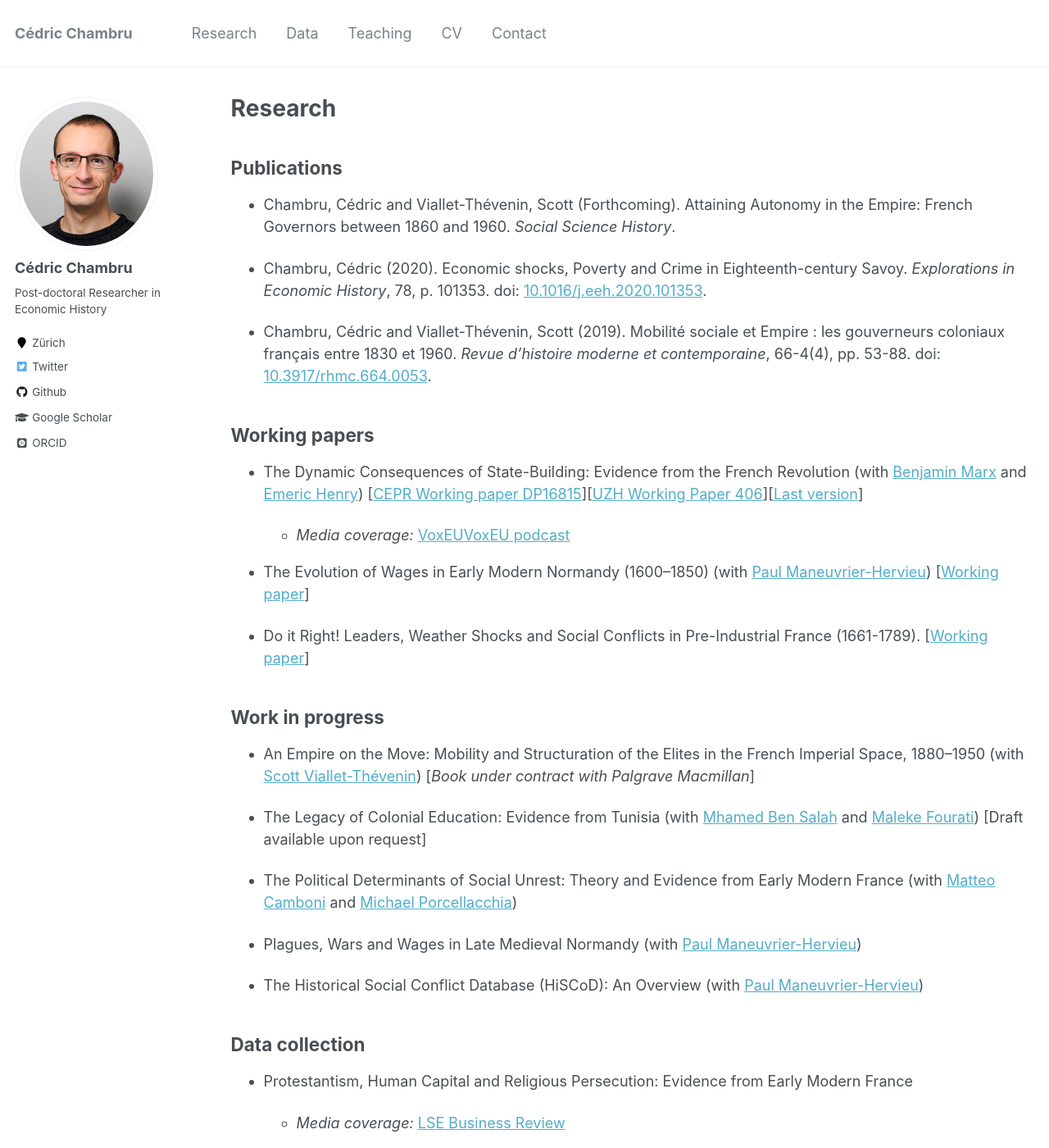
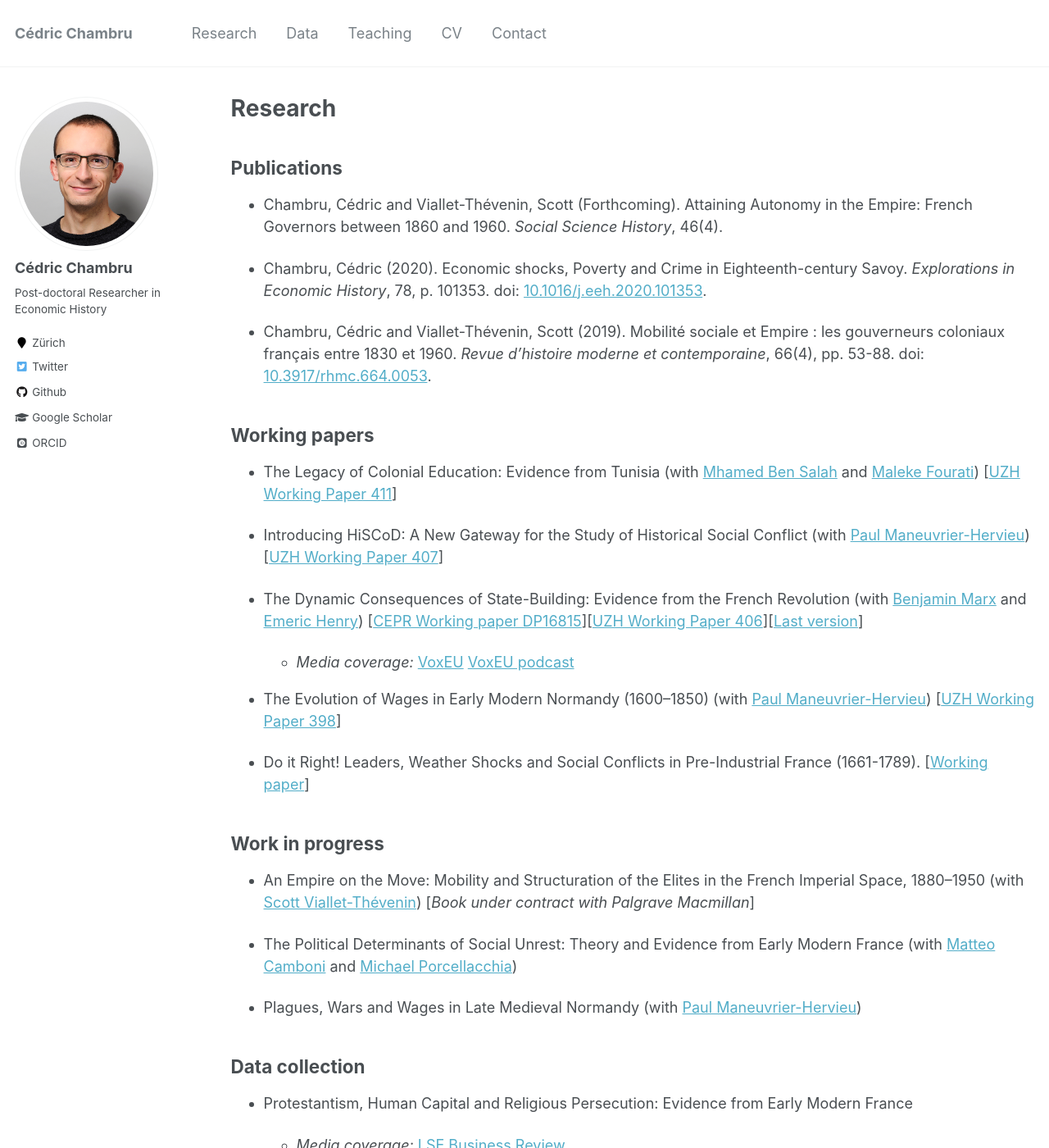
Before and after one commit to CedricChambru/CedricChambru.github.io, a Jekyll site: the page built from _pages/research.md, in a window 1280 px wide and 1400 px high. Shown: the whole window at 82% size. Built offline with Jekyll 4.4.1, drawn with Linux system fonts in a browser that asks for light colours; some web fonts are replaced.

Commit message:
Update research.md

```diff
--- a/_pages/research.md
+++ b/_pages/research.md
@@ -10,19 +10,23 @@ redirect_from:
 
 ## Publications
 
-* Chambru, Cédric and Viallet-Thévenin, Scott (Forthcoming). Attaining Autonomy in the Empire: French Governors between 1860 and 1960. *Social Science History*.
+* Chambru, Cédric and Viallet-Thévenin, Scott (Forthcoming). Attaining Autonomy in the Empire: French Governors between 1860 and 1960. *Social Science History*, 46(4).
 
 * Chambru, Cédric (2020). Economic shocks, Poverty and Crime in Eighteenth-century Savoy. *Explorations in Economic History*, 78, p. 101353. doi: [10.1016/j.eeh.2020.101353](https://doi.org/10.1016/j.eeh.2020.101353).
 
-* Chambru, Cédric and  Viallet-Thévenin, Scott (2019). Mobilité sociale et Empire : les gouverneurs coloniaux français entre 1830 et 1960. *Revue d'histoire moderne et contemporaine*, 66-4(4), pp. 53-88. doi: [10.3917/rhmc.664.0053](https://doi.org/10.3917/rhmc.664.0053).
+* Chambru, Cédric and  Viallet-Thévenin, Scott (2019). Mobilité sociale et Empire : les gouverneurs coloniaux français entre 1830 et 1960. *Revue d'histoire moderne et contemporaine*, 66(4), pp. 53-88. doi: [10.3917/rhmc.664.0053](https://doi.org/10.3917/rhmc.664.0053).
 
 ## Working papers
 
-* The Dynamic Consequences of State-Building: Evidence from the French Revolution (with [Benjamin Marx](https://sites.google.com/view/bmarx) and [Emeric Henry](https://sites.google.com/site/emericmlhenry)) [[CEPR Working paper DP16815](https://cepr.org/active/publications/discussion_papers/dp.php?dpno=16815)][[UZH Working Paper 406](https://www.zora.uzh.ch/id/eprint/217105)][[Last version](https://drive.google.com/file/d/1Wll4seH5huKJU6ll9ziLA4ixs7BJzSG8/view)]
+* The Legacy of Colonial Education: Evidence from Tunisia (with [Mhamed Ben Salah](https://mhamedbensalah.github.io) and [Maleke Fourati](https://sites.google.com/view/malekefourati)) [[UZH Working Paper 411](https://doi.org/10.5167/uzh-218541)]
 
-   - *Media coverage:* [VoxEU](https://voxeu.org/article/building-state-one-step-time)[VoxEU podcast](https://voxeu.org/vox-talks/french-revolution-state-building)
+* Introducing HiSCoD: A New Gateway for the Study of Historical Social Conflict (with [Paul Maneuvrier-Hervieu](https://paulmaneuvrierhervieu.github.io)) [[UZH Working Paper 407](https://doi.org/10.5167/uzh-217109)]
 
-* The Evolution of Wages in Early Modern Normandy (1600–1850) (with [Paul Maneuvrier-Hervieu](https://paulmaneuvrierhervieu.github.io)) [[Working paper](https://doi.org/10.5167/uzh-207639)]
+* The Dynamic Consequences of State-Building: Evidence from the French Revolution (with [Benjamin Marx](https://sites.google.com/view/bmarx) and [Emeric Henry](https://sites.google.com/site/emericmlhenry)) [[CEPR Working paper DP16815](https://cepr.org/active/publications/discussion_papers/dp.php?dpno=16815)][[UZH Working Paper 406](https://doi.org/10.5167/uzh-217105)][[Last version](https://drive.google.com/file/d/1Wll4seH5huKJU6ll9ziLA4ixs7BJzSG8/view)]
+
+   - *Media coverage:* [VoxEU](https://voxeu.org/article/building-state-one-step-time) [VoxEU podcast](https://voxeu.org/vox-talks/french-revolution-state-building)
+
+* The Evolution of Wages in Early Modern Normandy (1600–1850) (with [Paul Maneuvrier-Hervieu](https://paulmaneuvrierhervieu.github.io)) [[UZH Working Paper  398](https://doi.org/10.5167/uzh-207639)]
 
 * Do it Right! Leaders, Weather Shocks and Social Conflicts in Pre-Industrial France (1661-1789). [[Working paper](https://doi.org/10.5167/uzh-186150)]
 
@@ -31,13 +35,9 @@ redirect_from:
 
 * An Empire on the Move: Mobility and Structuration of the Elites in the French Imperial Space, 1880–1950 (with [Scott Viallet-Thévenin](https://cv.archives-ouvertes.fr/scott-viallet-thevenin)) [*Book under contract with Palgrave Macmillan*]
 
-* The Legacy of Colonial Education: Evidence from Tunisia (with [Mhamed Ben Salah](https://mhamedbensalah.github.io) and [Maleke Fourati](https://sites.google.com/view/malekefourati)) [Draft available upon request]
-
 * The Political Determinants of Social Unrest: Theory and Evidence from Early Modern France (with [Matteo Camboni](https://sites.google.com/u.northwestern.edu/matteocamboni/home) and [Michael Porcellacchia](https://sites.northwestern.edu/mporcellacchia/))
 
 * Plagues, Wars and Wages in Late Medieval Normandy (with [Paul Maneuvrier-Hervieu](https://paulmaneuvrierhervieu.github.io))
-
-* The Historical Social Conflict Database (HiSCoD): An Overview (with [Paul Maneuvrier-Hervieu](https://paulmaneuvrierhervieu.github.io))
 
 
 ## Data collection
```
